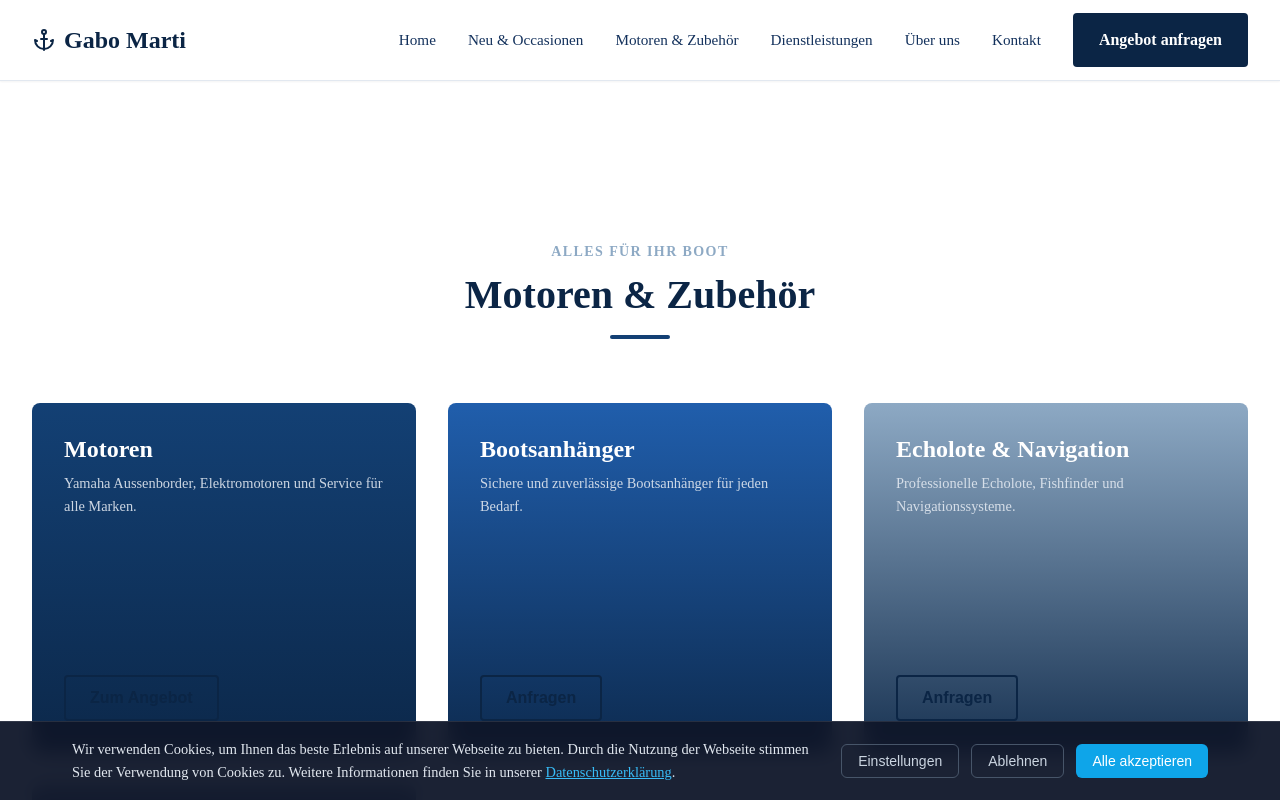
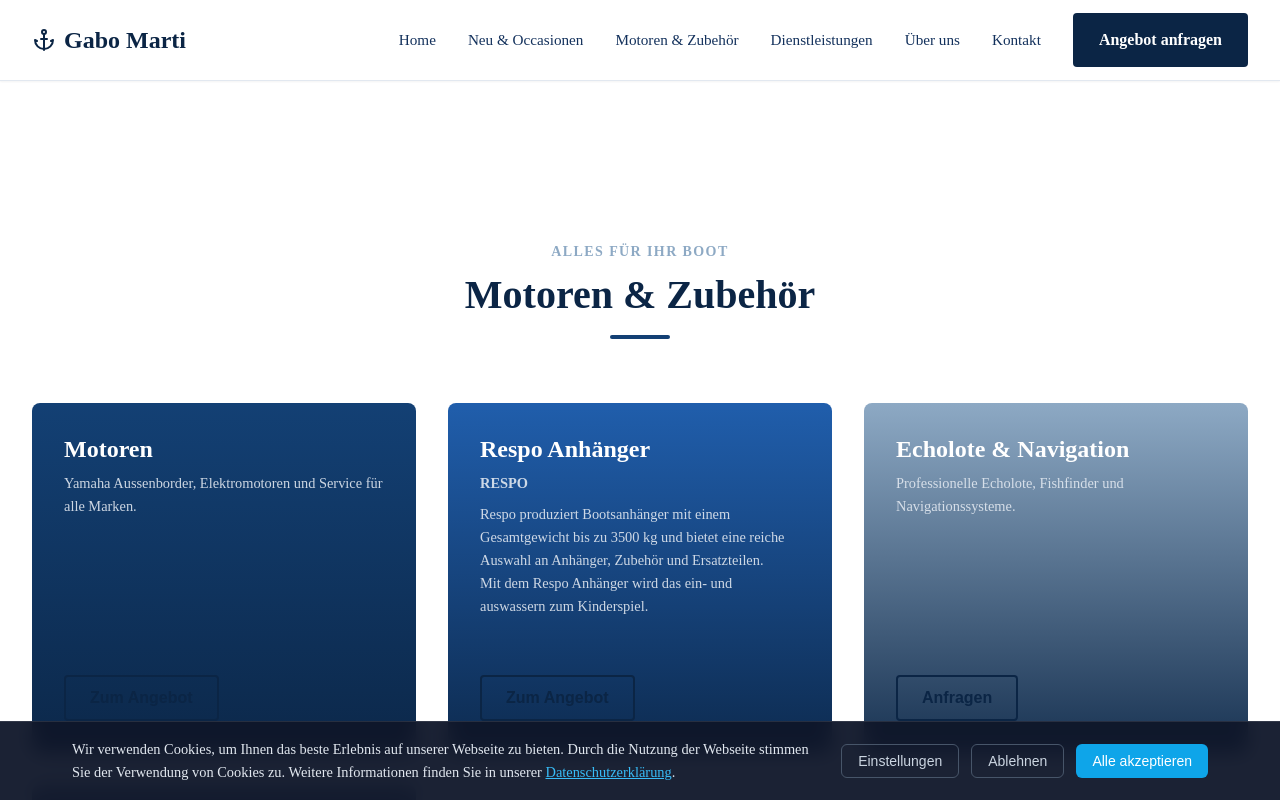
Before and after one commit to raymondgross92/GaboMarti, a Next.js app in the folder gabo-marti-web/: page /products in a window 1280 px wide. Shown: the top 800 px of the page. Built offline with nearby package versions, Linux system fonts and the light colour scheme.

Commit message:
Feat: Update Respo Anhänger content and link

```diff
--- a/gabo-marti-web/src/app/products/page.tsx
+++ b/gabo-marti-web/src/app/products/page.tsx
@@ -13,10 +13,20 @@ const PRODUCTS = [
         link: 'https://promot.ch/produkte-type/alle-produkte/marine-motoren/yamaha/'
     },
     {
-        title: 'Bootsanhänger',
-        text: 'Sichere und zuverlässige Bootsanhänger für jeden Bedarf.',
+        title: 'Respo Anhänger',
+        text: (
+            <>
+                <div style={{ marginBottom: '0.5rem' }}>
+                    <strong>RESPO</strong>
+                </div>
+                <div>
+                    Respo produziert Bootsanhänger mit einem Gesamtgewicht bis zu 3500 kg und bietet eine reiche Auswahl an Anhänger, Zubehör und Ersatzteilen.<br />
+                    Mit dem Respo Anhänger wird das ein- und auswassern zum Kinderspiel.
+                </div>
+            </>
+        ),
         color: '#205EAC', // Slightly different blue
-        link: null
+        link: 'https://promot.ch/produkte-type/alle-produkte/anhaenger/respo/'
     },
     {
         title: 'Echolote & Navigation',
@@ -57,7 +67,7 @@ export default function ProductsPage() {
                                         />
                                         <div className={styles.overlay}>
                                             <h3 className={styles.cardTitle}>{prod.title}</h3>
-                                            <p className={styles.cardText}>{prod.text}</p>
+                                            <div className={styles.cardText}>{prod.text}</div>
                                             <div style={{ marginTop: 'auto' }}>
                                                 <Button variant="outline" className="text-white border-white hover:bg-white hover:text-primary">
                                                     Zum Angebot
```
